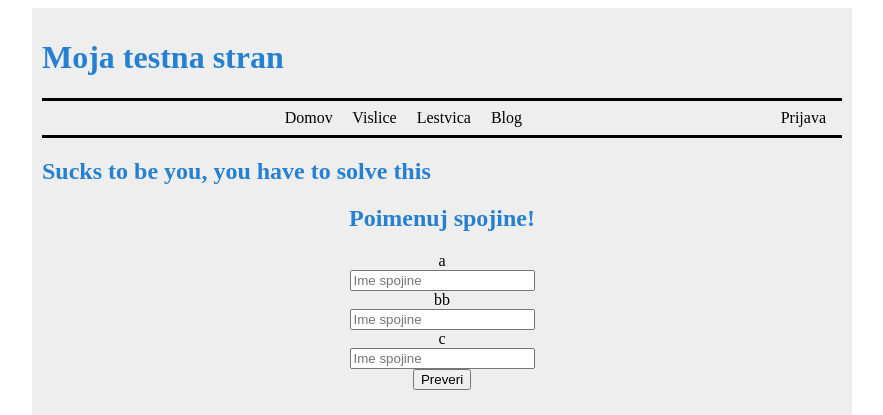
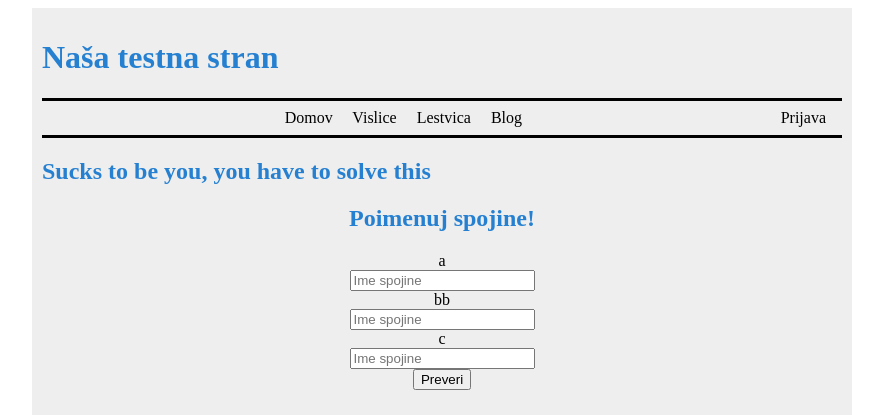
Before and after one commit to KiRtAp2/projektno-delo, a Flask app: page / in a window 1280 px wide. Shown: the top 415 px of the page, without its empty margins (198-1081 px from the left). Run offline with Flask 2, Linux system fonts and the light colour scheme.

Commit message:
Majhne spremembe za boljse razumevanje

```diff
--- a/koda/templates/shema.html
+++ b/koda/templates/shema.html
@@ -1,6 +1,6 @@
 <html>
 <head>
-    <title>Moja testna stran</title>
+    <title>Naša testna stran</title>
     <style>
         h1, h2 {
             color: #2680d1;
@@ -48,8 +48,8 @@
 </head>
 <body>
 <div id="stran">
-    <h1>
-        Moja testna stran
+  <h1>
+    Naša testna stran
     </h1>
     <p id="navigation">
         <a href="/">Domov</a>
--- /dev/null
+++ b/requirements.txt
@@ -0,0 +1 @@
+Flask
```
Also changed, not shown: 2 other files.
